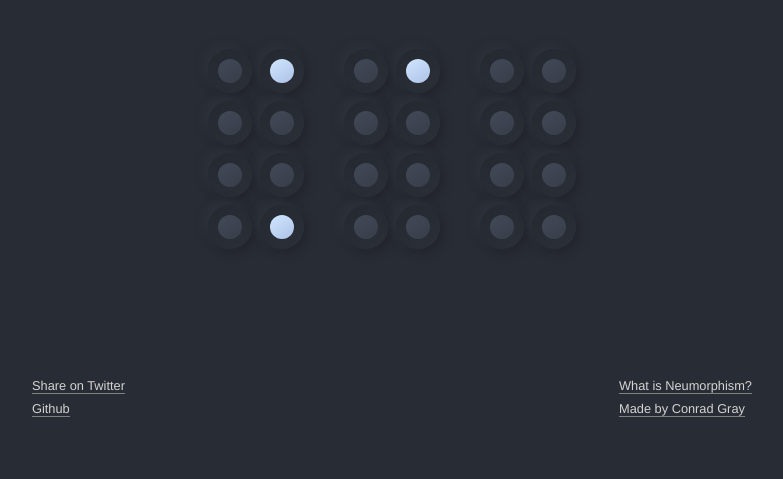
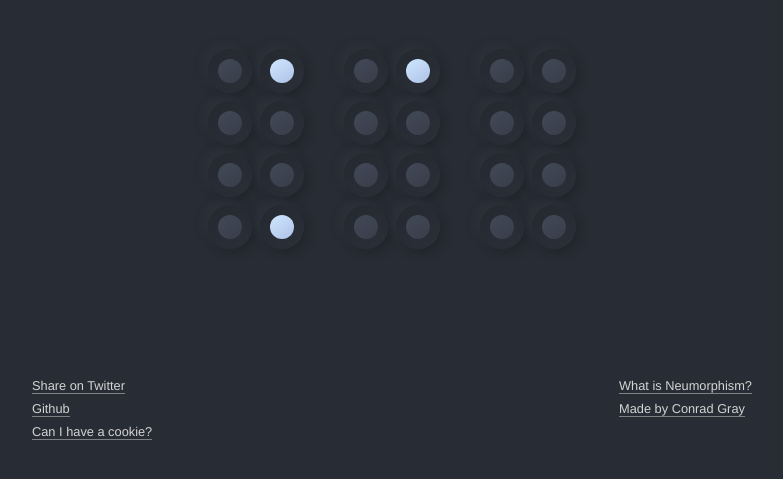
Before and after one commit to conradthegray/neumorphic-binary-clock, a Gatsby site: page / in a window 1280 px wide. Shown: the part 111-590 px from the top of the page, without its empty margins (248-1031 px from the left). Built offline with nearby package versions, Linux system fonts and the light colour scheme; Gatsby itself is replaced by a stand-in of ours.

Commit message:
add cookie

```diff
--- a/src/components/Footer/Footer.js
+++ b/src/components/Footer/Footer.js
@@ -44,6 +44,11 @@ const Footer = () => {
               Github
             </a>
           </li>
+          <li>
+            <a href="https://paypal.me/conradthegray?locale.x=en_GB">
+              Can I have a cookie?
+            </a>
+          </li>
         </ul>
       </div>
       <div>
```
